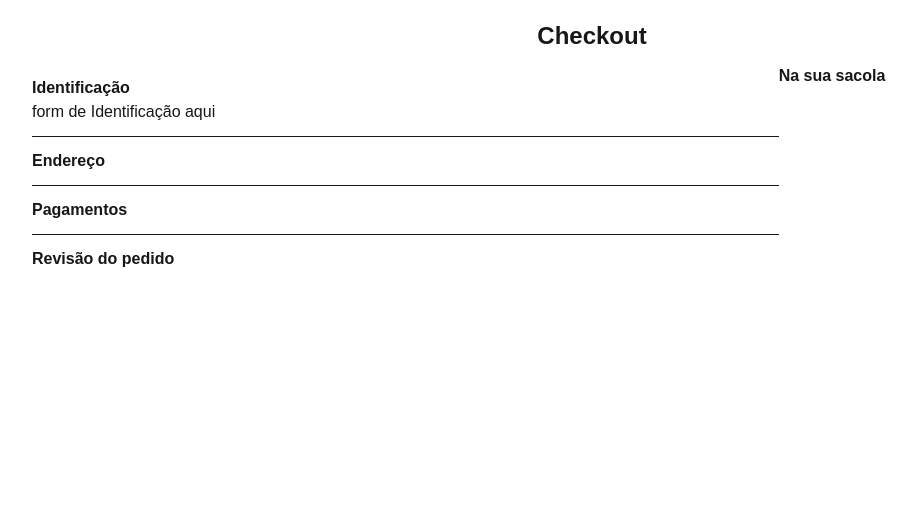
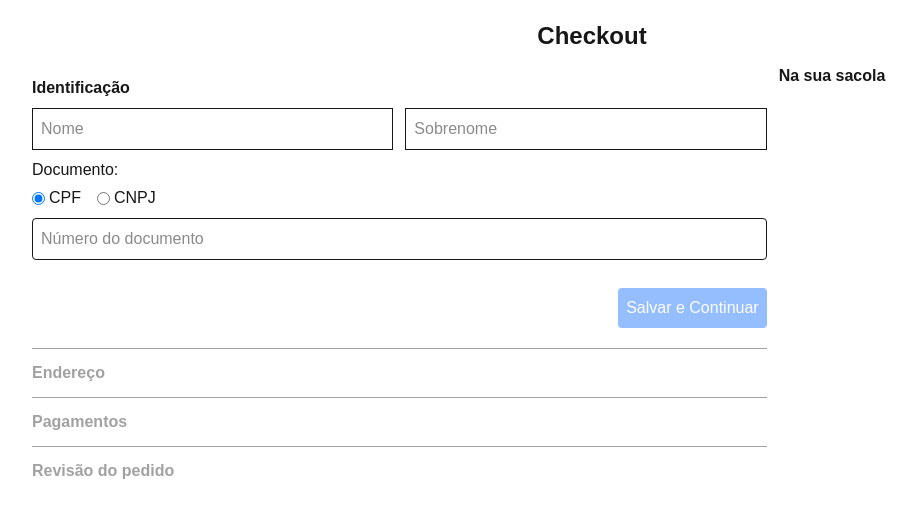
Before and after one commit to JulianaVelasques/e-commerce-challenge, a Next.js app: page /checkout in a window 1280 px wide. Shown: the top 518 px of the page, without its empty margins (48-964 px from the left). Built offline with nearby package versions, Linux system fonts and the light colour scheme.

Commit message:
feat(checkout): add transaction and improve checkout form
- add transaction api and implement a basic form to check the communication between them.

```diff
--- /dev/null
+++ b/app/api/transactions/route.ts
@@ -0,0 +1,30 @@
+import { NextResponse } from 'next/server';
+
+const transactions: any[] = [];
+
+export async function GET() {
+  return NextResponse.json(transactions);
+}
+
+export async function POST(request: Request) {
+  const body = await request.json();
+
+  const newTransaction = {
+    id: (transactions.length + 1).toString(),
+    status: Math.random() > 0.2 ? 'authorized' : 'failed',
+    ...body,
+    paymentMethod: {
+      type: 'card',
+      card: {
+        firstDigits: body.paymentMethod.card.number.slice(0, 4),
+        lastDigits: body.paymentMethod.card.number.slice(-4),
+        holderName: body.paymentMethod.card.holderName,
+        expirationDate: body.paymentMethod.card.expirationDate,
+        installments: body.paymentMethod.card.installments,
+      },
+    },
+  };
+
+  transactions.push(newTransaction);
+  return NextResponse.json(newTransaction, { status: 201 });
+}
--- a/app/checkout/page.tsx
+++ b/app/checkout/page.tsx
@@ -4,47 +4,311 @@ import { useState } from 'react';
 
 export default function Checkout() {
   const [step, setStep] = useState(1);
+  const [formData, setFormData] = useState({
+    firstName: '',
+    lastName: '',
+    documentType: 'cpf',
+    documentNumber: '',
+    city: '',
+    street: '',
+    number: '',
+    neighborhood: '',
+    state: '',
+    country: '',
+    cardNumber: '',
+    cardHolder: '',
+    cvv: '',
+    expirationDate: '',
+    installments: 1,
+  });
+
+  const handleChange = (
+    e: React.ChangeEvent<HTMLInputElement | HTMLSelectElement>
+  ) => {
+    setFormData({ ...formData, [e.target.name]: e.target.value });
+  };
+
+  // Verifica se a etapa está completa para liberar o próximo passo
+  const isStepComplete = (currentStep: number) => {
+    switch (currentStep) {
+      case 1:
+        return (
+          formData.firstName && formData.lastName && formData.documentNumber
+        );
+      case 2:
+        return formData.city && formData.street && formData.number;
+      case 3:
+        return (
+          formData.cardNumber &&
+          formData.cardHolder &&
+          formData.cvv &&
+          formData.expirationDate
+        );
+      default:
+        return false;
+    }
+  };
+
+  // Avança para a próxima etapa
+  const handleNext = () => {
+    if (isStepComplete(step)) {
+      setStep(step + 1);
+    }
+  };
+
+  // Envia os dados para a API mock
+  const handleSubmit = async () => {
+    const response = await fetch('/api/transactions', {
+      method: 'POST',
+      headers: { 'Content-Type': 'application/json' },
+      body: JSON.stringify({
+        amount: 100, // Simulação
+        customer: {
+          firstName: formData.firstName,
+          lastName: formData.lastName,
+          document: {
+            type: formData.documentType,
+            number: formData.documentNumber,
+          },
+          address: {
+            city: formData.city,
+            street: formData.street,
+            number: formData.number,
+            country: formData.country,
+            state: formData.state,
+            neighborhood: formData.neighborhood,
+          },
+        },
+        paymentMethod: {
+          type: 'card',
+          card: {
+            number: formData.cardNumber,
+            holderName: formData.cardHolder,
+            cvv: formData.cvv,
+            expirationDate: formData.expirationDate,
+            installments: formData.installments,
+          },
+        },
+      }),
+    });
+
+    const result = await response.json();
+    console.log('Transação enviada:', result);
+  };
 
   return (
     <div className='flex justify-center flex-col px-20 py-5'>
       <h1 className='text-center font-bold text-2xl'>Checkout</h1>
 
       <div className='grid grid-cols-3 pt-3'>
-        <div className='col-span-2'>
+        <div className='col-span-2 pr-3'>
           {/* Identificação */}
-          <div className='py-3'>
+          <div className={`py-3 ${step === 1 ? 'opacity-100' : 'opacity-40'}`}>
             <button className='font-semibold' onClick={() => setStep(1)}>
               Identificação
             </button>
-            {step === 1 && <div>form de Identificação aqui</div>}
+            {step === 1 && (
+              <div className='mt-2 space-y-2'>
+                <div className='flex gap-3'>
+                  <input
+                    type='text'
+                    name='firstName'
+                    placeholder='Nome'
+                    value={formData.firstName}
+                    onChange={handleChange}
+                    className='border p-2 w-full'
+                  />
+                  <input
+                    type='text'
+                    name='lastName'
+                    placeholder='Sobrenome'
+                    value={formData.lastName}
+                    onChange={handleChange}
+                    className='border p-2 w-full'
+                  />
+                </div>
+
+                <div>
+                  <label className='block font-medium'>Documento:</label>
+                  <div className='flex items-center gap-4 mt-1'>
+                    <label className='flex items-center'>
+                      <input
+                        type='radio'
+                        name='documentType'
+                        value='cpf'
+                        checked={formData.documentType === 'cpf'}
+                        onChange={handleChange}
+                        className='mr-1'
+                      />
+                      CPF
+                    </label>
+                    <label className='flex items-center'>
+                      <input
+                        type='radio'
+                        name='documentType'
+                        value='cnpj'
+                        checked={formData.documentType === 'cnpj'}
+                        onChange={handleChange}
+                        className='mr-1'
+                      />
+                      CNPJ
+                    </label>
+                  </div>
+                  <input
+                    type='text'
+                    name='documentNumber'
+                    value={formData.documentNumber}
+                    onChange={handleChange}
+                    placeholder='Número do documento'
+                    className='border p-2 w-full rounded mt-2 '
+                  />
+                </div>
+
+                <div className='flex justify-end mt-5 mb-2'>
+                  <button
+                    onClick={handleNext}
+                    disabled={!isStepComplete(1)}
+                    className='bg-blue-500 text-white p-2 mt-2 rounded disabled:opacity-50'
+                  >
+                    Salvar e Continuar
+                  </button>
+                </div>
+              </div>
+            )}
           </div>
-          <hr />
+          <hr className='opacity-40' />
+
           {/* Endereço */}
-          <div className='py-3'>
+          <div className={`py-3 ${step === 2 ? 'opacity-100' : 'opacity-40'}`}>
             <button className='font-semibold' onClick={() => setStep(2)}>
               Endereço
             </button>
-            {step === 2 && <div>form de Endereço aqui</div>}
+            {step === 2 && (
+              <div className='mt-2 space-y-2'>
+                <input
+                  type='text'
+                  name='street'
+                  placeholder='Rua'
+                  value={formData.street}
+                  onChange={handleChange}
+                  className='border p-2 w-full'
+                />
+                <input
+                  type='text'
+                  name='number'
+                  placeholder='Número'
+                  value={formData.number}
+                  onChange={handleChange}
+                  className='border p-2 w-full'
+                />
+                <input
+                  type='text'
+                  name='neighborhood'
+                  placeholder='Bairro'
+                  value={formData.neighborhood}
+                  onChange={handleChange}
+                  className='border p-2 w-full'
+                />
+                <input
+                  type='text'
+                  name='city'
+                  placeholder='Cidade'
+                  value={formData.city}
+                  onChange={handleChange}
+                  className='border p-2 w-full'
+                />
+                <input
+                  type='text'
+                  name='state'
+                  placeholder='Estado'
+                  value={formData.state}
+                  onChange={handleChange}
+                  className='border p-2 w-full'
+                />
+                <button
+                  onClick={handleNext}
+                  disabled={!isStepComplete(2)}
+                  className='bg-blue-500 text-white p-2 mt-2 rounded disabled:opacity-50'
+                >
+                  Salvar e Continuar
+                </button>
+              </div>
+            )}
           </div>
 
-          <hr />
+          <hr className='opacity-40' />
 
           {/* Pagamentos */}
-          <div className='py-3'>
+          <div className={`py-3 ${step === 3 ? 'opacity-100' : 'opacity-40'}`}>
             <button className='font-semibold' onClick={() => setStep(3)}>
               Pagamentos
             </button>
-            {step === 3 && <div>form de Pagamentos aqui</div>}
+            {step === 3 && (
+              <div className='mt-2 space-y-2'>
+                <input
+                  type='text'
+                  name='cardNumber'
+                  placeholder='Número do Cartão'
+                  value={formData.cardNumber}
+                  onChange={handleChange}
+                  className='border p-2 w-full'
+                />
+                <input
+                  type='text'
+                  name='cardHolder'
+                  placeholder='Nome no Cartão'
+                  value={formData.cardHolder}
+                  onChange={handleChange}
+                  className='border p-2 w-full'
+                />
+                <input
+                  type='text'
+                  name='cvv'
+                  placeholder='CVV'
+                  value={formData.cvv}
+                  onChange={handleChange}
+                  className='border p-2 w-full'
+                />
+                <input
+                  type='text'
+                  name='expirationDate'
+                  placeholder='MM/YYYY'
+                  value={formData.expirationDate}
+                  onChange={handleChange}
+                  className='border p-2 w-full'
+                />
+                <button
+                  onClick={handleNext}
+                  disabled={!isStepComplete(3)}
+                  className='bg-blue-500 text-white p-2 mt-2 rounded disabled:opacity-50'
+                >
+                  Salvar e Continuar
+                </button>
+              </div>
+            )}
           </div>
 
-          <hr />
+          <hr className='opacity-40' />
 
           {/* Revisão do pedido */}
-          <div className='py-3'>
+          <div className={`py-3 ${step === 2 ? 'opacity-100' : 'opacity-40'}`}>
             <button className='font-semibold' onClick={() => setStep(4)}>
               Revisão do pedido
             </button>
-            {step === 4 && <div>form de Revisão do pedido aqui</div>}
+            {step === 4 && (
+              <div className='mt-4'>
+                <h2 className='text-lg font-semibold'>Revisão de Pedido</h2>
+                <pre className='bg-gray-100 p-2 rounded'>
+                  {JSON.stringify(formData, null, 2)}
+                </pre>
+                <button
+                  onClick={handleSubmit}
+                  className='bg-green-500 text-white p-2 mt-2 rounded'
+                >
+                  Confirmar Pedido
+                </button>
+              </div>
+            )}
           </div>
         </div>
 
```
